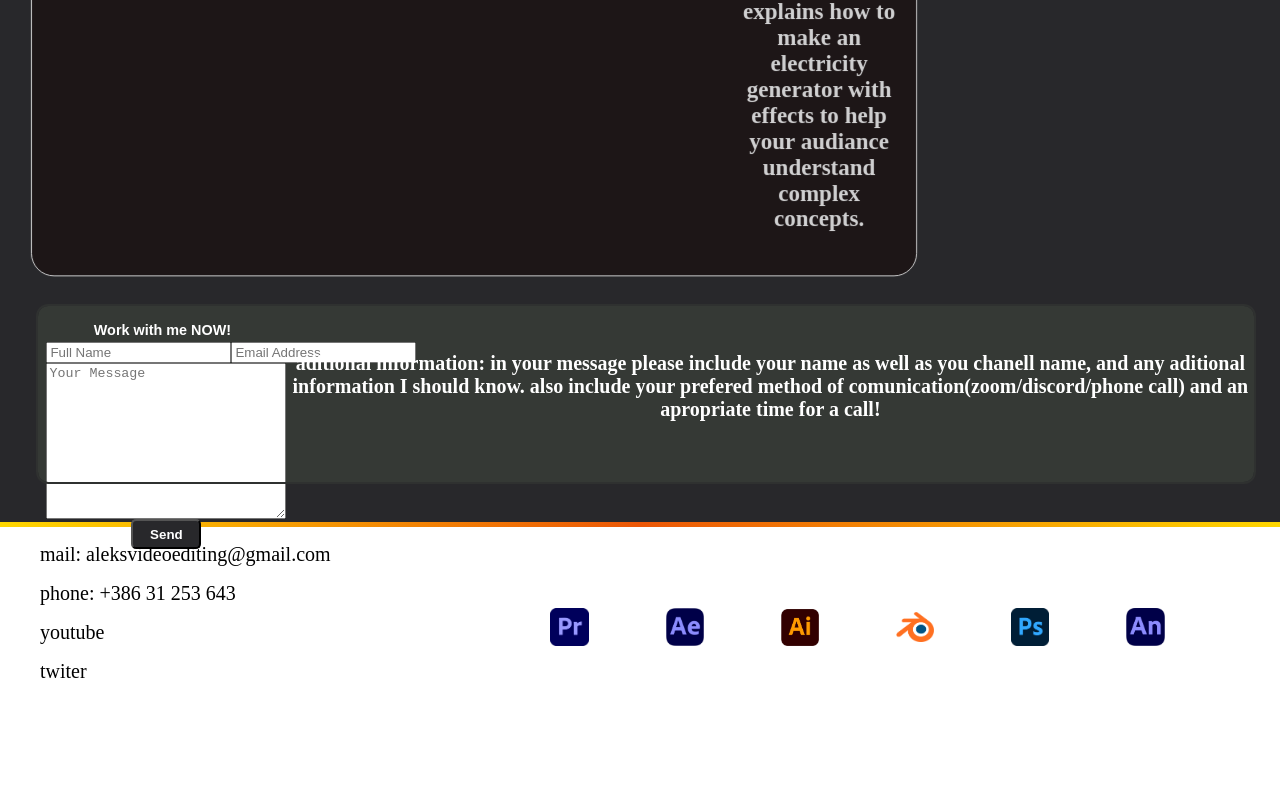
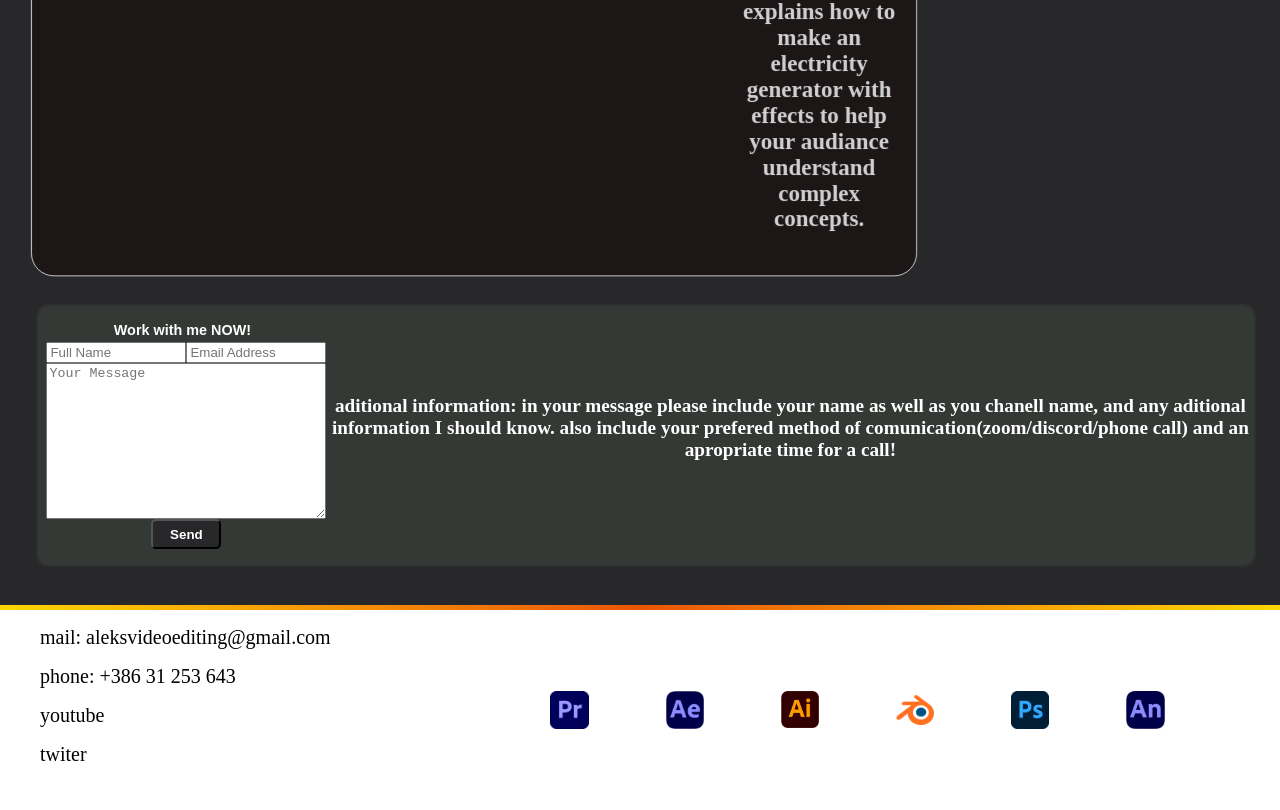
Before and after one commit to AleksTHEVideoEditor/AleksEditingPortfolio.github.io, a plain HTML site: page landing_page.html in a window 1280 px wide. Shown: the part 4466-5276 px from the top of the page. Before the commit the page ends 5193 px from the top, so only its background shows below. Drawn offline with nearby package versions, Linux system fonts and the light colour scheme.

Commit message:
fixed scaling issue with the submit form
Increased the max-height value of the parent div to allow all div elements to fit in as well as decreased text size in the submit form and added flex stretch properties to the fill ins.

```diff
--- a/main_style.css
+++ b/main_style.css
@@ -496,7 +496,7 @@ h1.TITLE2{
   outline: 0.2vw solid;
   outline-color: #2F3130;
   margin-top: 3vh;
-  max-height: 20vh;
+  max-height: 40vh;
   max-width: 95vw;
 
 }
@@ -508,9 +508,14 @@ div.form-row {
 }
 
 textarea.form-control{
-
 width: 30vh;
 flex:2;
+}
+
+input.form-control, input.in1{
+
+width: 2px;
+flex: 1;
 
 }
 
@@ -532,7 +537,7 @@ div.form-group{
 
 display: flex;
 align-items: stretch;
-width: 30vh;
+width: 35vh;
 
 }
 
@@ -542,7 +547,7 @@ display: flex;
 flex-direction: column;
 align-items: flex-start;
 padding-left: 1vh;
-width: 30vh;
+width: 35vh;
 align-items: stretch;
 
 }
@@ -561,7 +566,7 @@ flex: auto;
 
 h3.contact-description {
 
-font-size: 1.25em;
+font-size: 1.2rem;
 color: white;
 overflow: auto;
 
```
